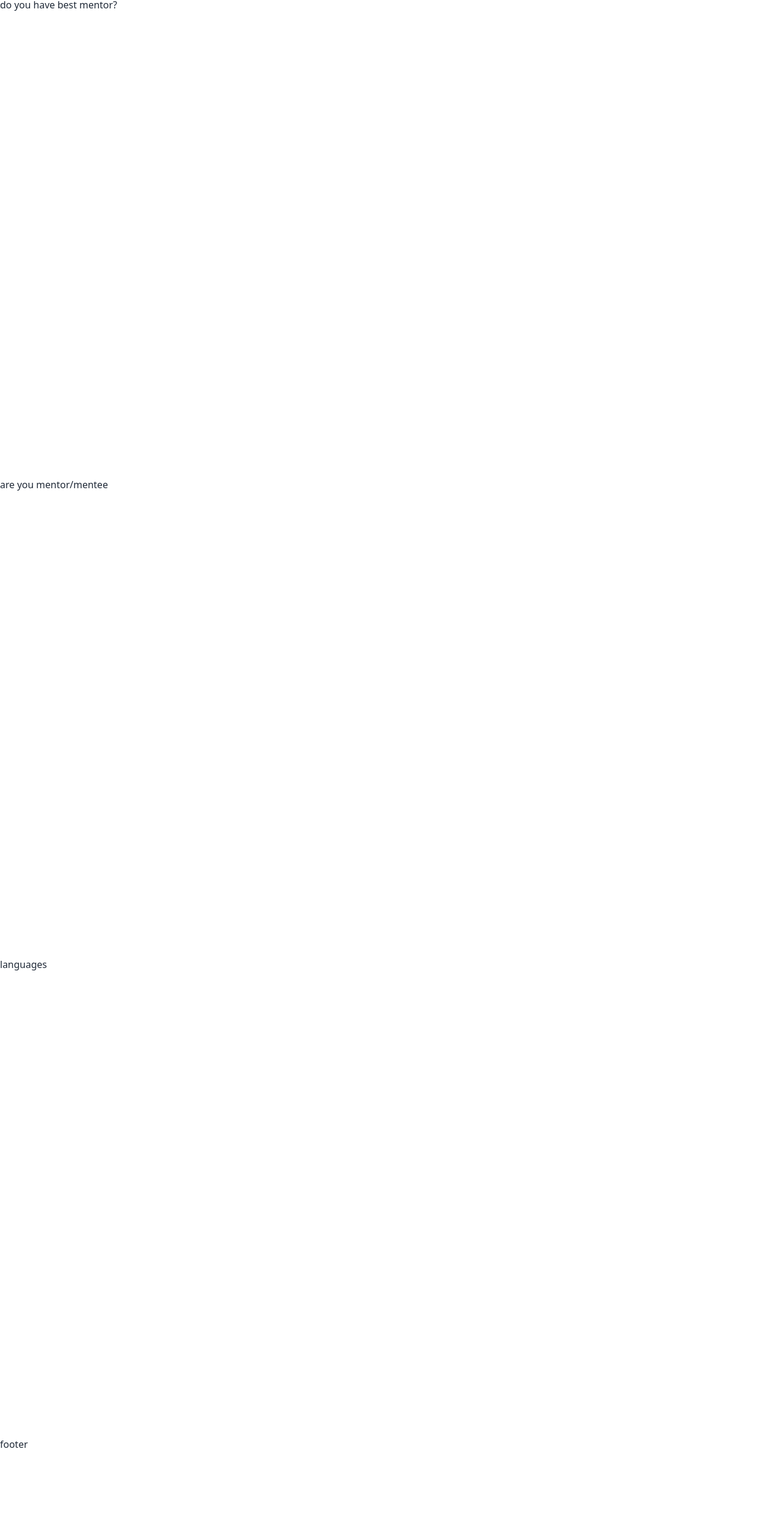
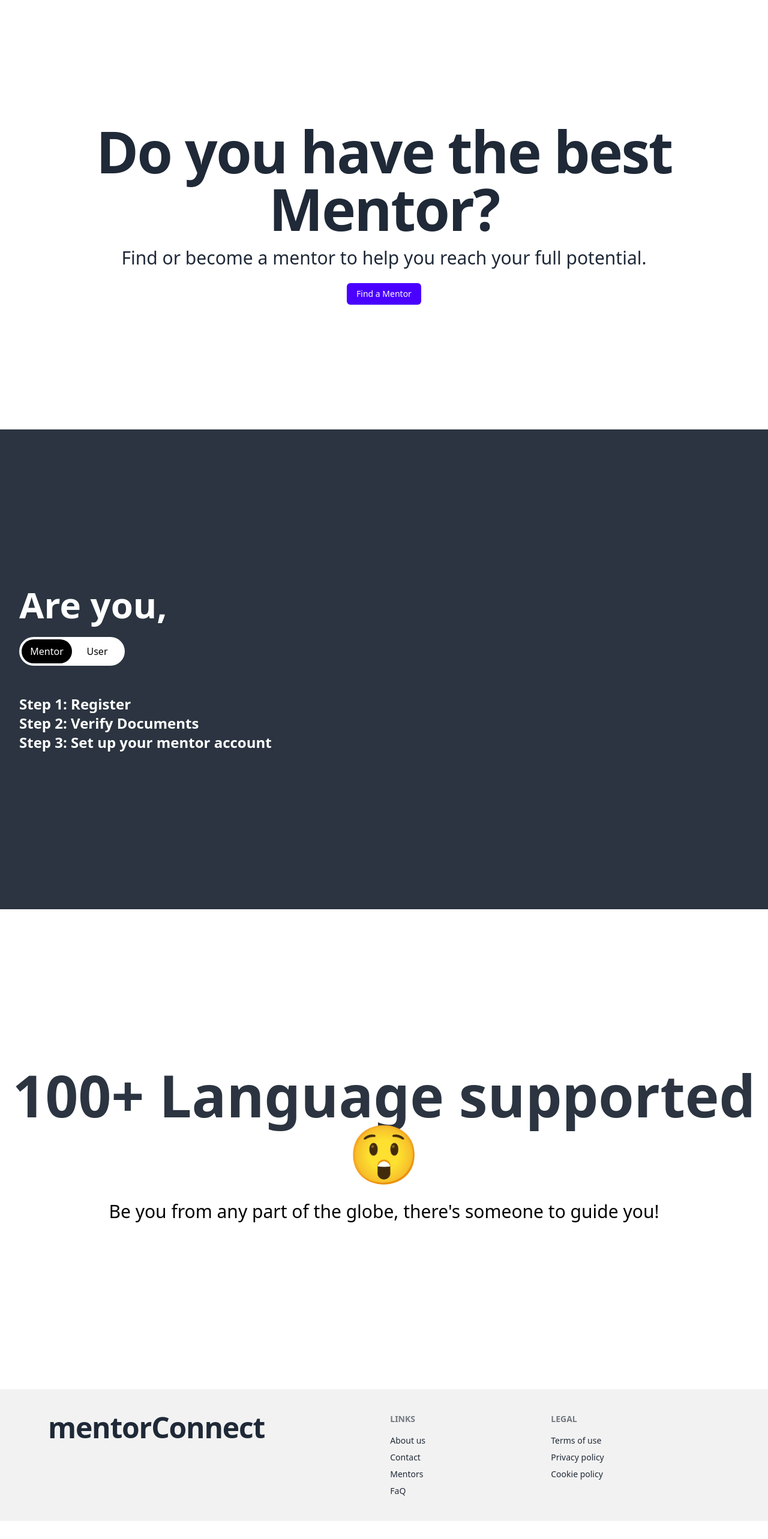
Before and after one commit to ayushsarode/mentorConnect, a React (Vite) app in the folder client/: page / in a window 1280 px wide. Shown: the part 72-2638 px from the top of the page at 60% size. After the commit the page ends 2608 px from the top, so only its background shows below. Built offline with nearby package versions, Linux system fonts and the light colour scheme.

Commit message:
add : homePage
Signed-off-by: Mayank Saharkar <mayanksaharkar@gmail.com>

```diff
--- a/client/src/routes/home.jsx
+++ b/client/src/routes/home.jsx
@@ -1,20 +1,101 @@
-import React from 'react'
+import React, { useState } from "react";
 
 const Home = () => {
+  const [selected, setSelected] = useState("Mentor");
+
   return (
-    <div>
-    <div className='h-[100vh] bg-white'>
-     do you have best mentor?
+    <div data-theme="light">
+      <div className="flex flex-col items-center justify-center h-[90dvh] bg-background px-4 py-12 sm:px-6 lg:px-8">
+        <div className=" text-center">
+          <h1 className="text-8xl font-bold tracking-tight text-foreground">
+            Do you have the best Mentor?
+          </h1>
+          <p className="mt-4 text-3xl text-muted-foreground">
+            Find or become a mentor to help you reach your full potential.
+          </p>
+          <div className="mt-6">
+            <a
+              href="#"
+              className="inline-flex items-center rounded-md bg-primary text-base-100 px-4 py-2 text-sm font-medium text-primary-foreground shadow-sm transition-colors hover:bg-primary/90 focus:outline-none focus:ring-2 focus:ring-primary focus:ring-offset-2"
+            >
+              Find a Mentor
+            </a>
+          </div>
+        </div>
+      </div>
+      <div className="h-[100dvh] bg-neutral flex   items-center">
+        <div className=" text-white p-8">
+          <h1 className="text-6xl font-bold">Are you,</h1>
+          <div className="flex items-center mt-6 ">
+            <div className="bg-white rounded-full p-1 flex items-center w-44 cursor-pointer">
+              <div
+                onClick={() => setSelected("Mentor")}
+                className={`w-1/2 text-center py-2  rounded-full ${
+                  selected === "Mentor" ? "bg-black text-white" : "text-black"
+                }`}
+              >
+                Mentor
+              </div>
+
+              <div
+                onClick={() => setSelected("User")}
+                className={`w-1/2 text-center py-2 rounded-full ${
+                  selected === "User" ? "bg-black text-white" : "text-black"
+                }`}
+              >
+                User
+              </div>
+            </div>
+          </div>
+          <div className="mt-12 text-2xl font-bold">
+            {selected === "Mentor" ? (
+              <>
+                <p>Step 1: Register</p>
+                <p>Step 2: Verify Documents</p>
+                <p>Step 3: Set up your mentor account</p>
+              </>
+            ) : (
+              <>
+                <p>Step 1: Join</p>
+                <p>Step 2: Find Mentor of your choice</p>
+                <p>Step 3: Book a 1:1 session or join workshops</p>
+              </>
+            )}
+          </div>
+        </div>
+      </div>
+      <div className="flex flex-col items-center justify-center h-[100dvh] bg-white text-center">
+        <h1 className="text-8xl font-bold text-neutral">
+          100+ Language supported{" "}
+          <span role="img" aria-label="surprised face">
+            😲
+          </span>
+        </h1>
+        <p className="mt-4 text-3xl text-black py-4">
+          Be you from any part of the globe, there&apos;s someone to guide you!
+        </p>
+      </div>
+      <footer className="footer bg-base-200 text-base-content p-10 px-20">
+  <aside>
+    <p className="text-5xl font-bold tracking-tight text-foreground">mentorConnect</p>
+  </aside>
+
+  <nav>
+    <h6 className="footer-title">Links</h6>
+    <a className="link link-hover">About us</a>
+    <a className="link link-hover">Contact</a>
+    <a className="link link-hover">Mentors</a>
+    <a className="link link-hover">FaQ</a>
+  </nav>
+  <nav>
+    <h6 className="footer-title">Legal</h6>
+    <a className="link link-hover">Terms of use</a>
+    <a className="link link-hover">Privacy policy</a>
+    <a className="link link-hover">Cookie policy</a>
+  </nav>
+</footer>
     </div>
-    <div className='h-[100vh]'>
-    are you mentor/mentee
-    </div>
-    <div className='h-[100vh]'>
-languages
-    </div>
-    <footer className='h-[50vh]'>footer</footer>
-    </div>
-  )
-}
+  );
+};
 
-export default Home
+export default Home;
```
